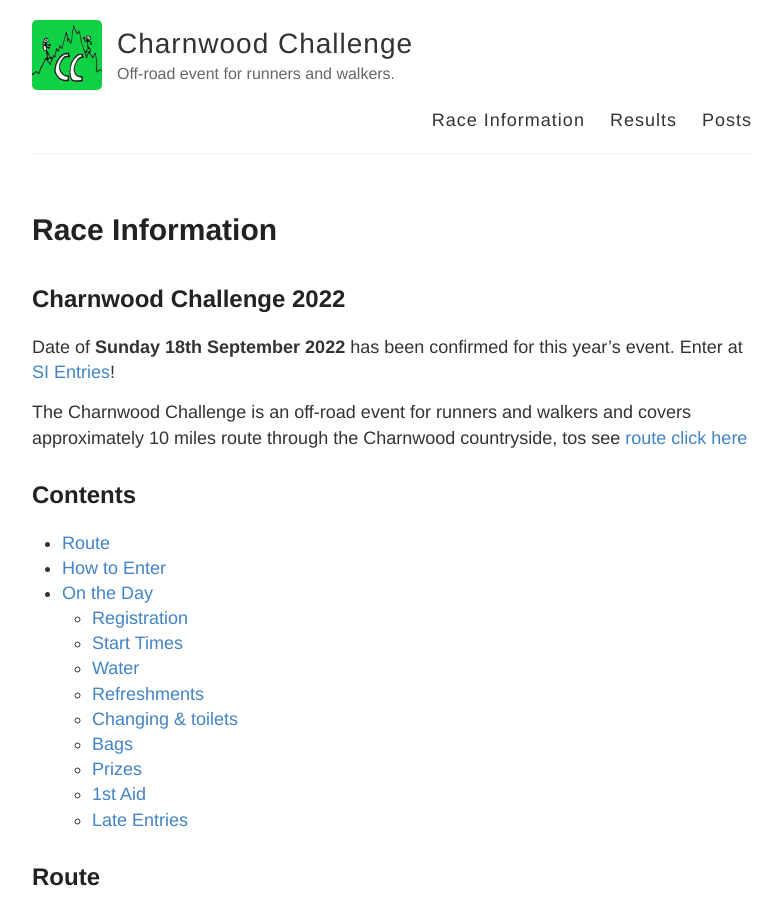
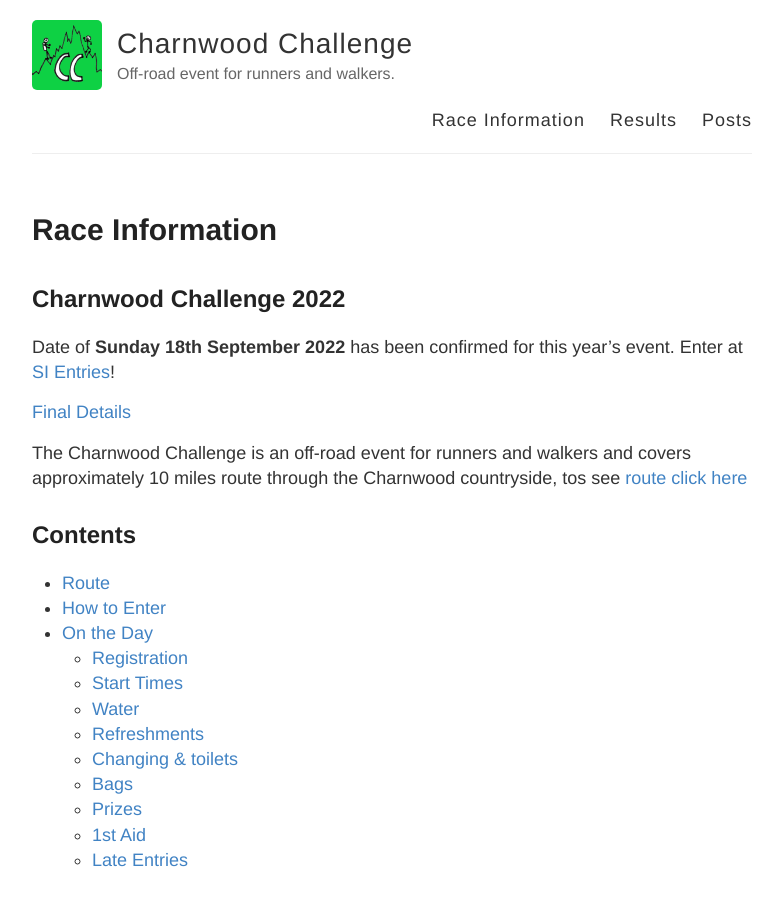
Before and after one commit to Charnwood-Challenge/Charnwood-Challenge.github.io, a Jekyll site: the page built from raceinformation.md, in a window 1280 px wide and 900 px high. Shown: the whole window, without its empty margins (248-1031 px from the left). Built offline with Jekyll 4.4.1, drawn with Linux system fonts in a browser that asks for light colours.

Commit message:
Fix link and add Final Details pdf

```diff
--- a/raceinformation.md
+++ b/raceinformation.md
@@ -6,8 +6,9 @@ permalink: /raceinformation/
 
 ## Charnwood Challenge 2022
 Date of **Sunday 18th September 2022** has been confirmed for this year's event.
-Enter at [SI Entries](www.sientries.co.uk/event.php?elid=Y&event_id=10033)!
+Enter at [SI Entries](https://www.sientries.co.uk/event.php?elid=Y&event_id=10033)!
 
+[Final Details](https://charnwoodchallenge.me/Leaflet/ChCh2022_Final_Details_v2.pdf)
 
 The Charnwood Challenge is an off-road event for runners and walkers and covers approximately 10 miles route through the Charnwood countryside, tos see [route click here](https://charnwoodchallenge.me/raceinformation/#route)
 
```
Also changed, not shown: 1 other file.
